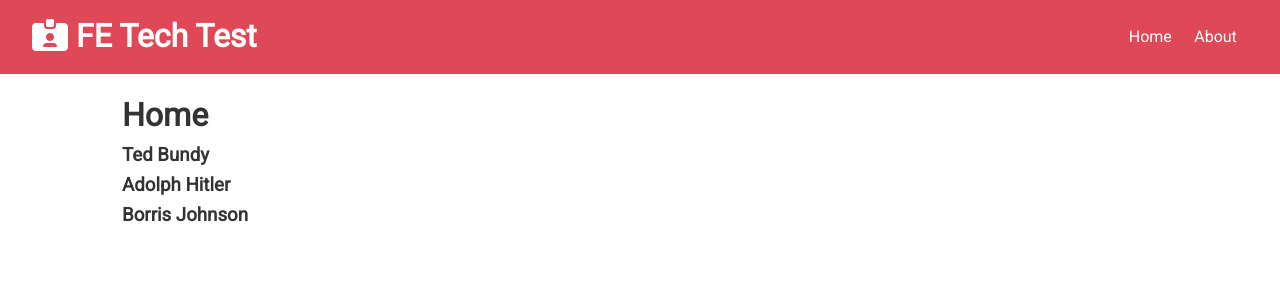
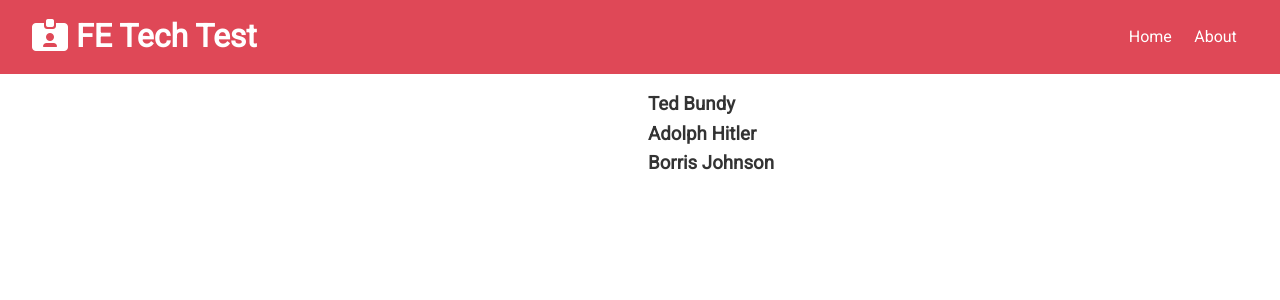
Before and after one commit to pebaro/Contact-Keeper, a React (Create React App) app in the folder client/: page / in a window 1280 px wide. Shown: the top 300 px of the page. Built offline with nearby package versions, Linux system fonts and the light colour scheme.

Commit message:
moving data into one of two columns

```diff
--- a/client/src/components/pages/home.js
+++ b/client/src/components/pages/home.js
@@ -3,9 +3,13 @@ import Contacts from '../contacts/Contacts'
 
 const Home = () => {
 	return (
-		<div>
-			<h1>Home</h1>
-			<Contacts />
+		<div className='grid-2'>
+			<div>
+				{/** Contact Form Here */}
+			</div>
+			<div>
+				<Contacts />
+			</div>
 		</div>
 	)
 }
```
